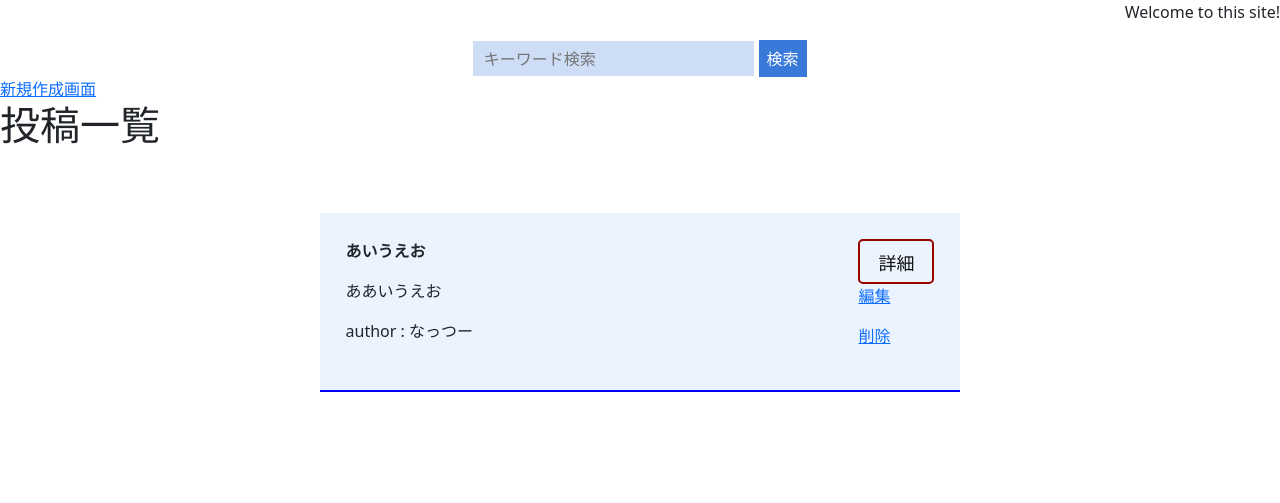
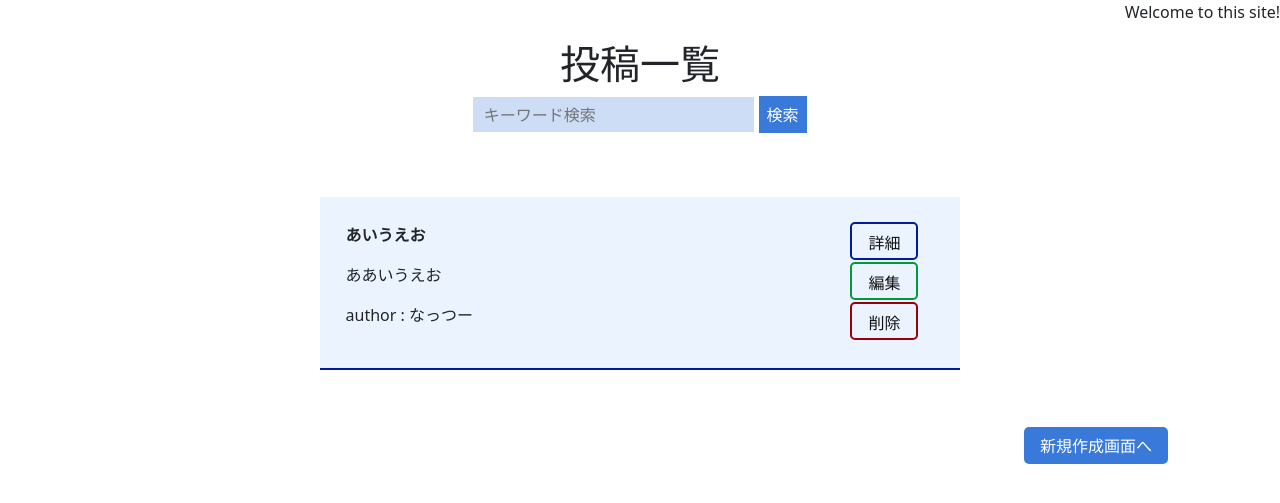
Before and after one commit to hoshiyanatsu/geektwitter, a Flask app: page / in a window 1280 px wide. Shown: the part 56-559 px from the top of the page. Run offline with Flask 3, Linux system fonts and the light colour scheme.

Commit message:
redesigned index.html

```diff
--- a/static/css/style.css
+++ b/static/css/style.css
@@ -1,11 +1,30 @@
 .message {
     text-align: right;
 }
-
+h1 {
+    width: fit-content;
+    margin: 0 auto;
+}
+.to-new-tweet-page {
+    width: 10em;
+    height: 2em;
+    background-color: #3879D9;
+    border-radius: 5px;
+    margin-left: 80%;
+    text-align: center;
+    padding: 0.5em 1em 0.4em;
+    text-decoration: none;
+    color: white;
+}
+.to-new-tweet-page:hover {
+    background-color: #001c99;
+    color: white;
+    text-decoration: none;
+}
 .tweet-content {
     margin: 5% auto;
     width: 50%;
-    border-bottom: solid 2px blue;
+    border-bottom: solid 2px #001c99;
     background-color: rgb(235, 243, 255);
     padding: 2%;
     display: flex;
@@ -33,34 +52,45 @@
     width: 3.0em;
     height: 37px;
   }
-  .show-button {
-    font-size: 18px;
-    display: inline-block;
+  .search input[type="submit"]:hover{
+    background: #2959a2;
+  }
+.atag div {
+    padding: 0.5em 1em 0.5em;
+}
+.show-button {
     padding: 0.5em 1em 0.3em;
-    position: relative;
-    color: #990000;
-    border: solid 2px #990000;
+    border: solid 2px #001c99;
     border-radius: 5px;
-    background-color: transparent;
-    cursor: pointer;
-  }
-
-  .show-button a {
     text-decoration: none;
     color: rgb(18, 18, 18);
-  }
-  .show-button a:hover {
+}
+.show-button:hover {
+    background-color: #001c99;
+    color: white;
     text-decoration: none;
-    color: rgb(0, 0, 0);
-  }
-  .show-button:before {
-    background-color: #f1e2e2;
+}
+.edit-button {
+    padding: 0.5em 1em 0.3em;
+    border: solid 2px #00993b;
     border-radius: 5px;
-    content: "";
-    width: 100%;
-    height: 100%;
-    position: absolute;
-    left: 5px;
-    top: 5px;
-    z-index: -1;
-  }
+    text-decoration: none;
+    color: rgb(18, 18, 18);
+}
+.edit-button:hover {
+    background-color: #00993b;
+    color: white;
+    text-decoration: none;
+}
+.delete-button {
+    padding: 0.5em 1em 0.3em;
+    border: solid 2px #99000d;
+    border-radius: 5px;
+    text-decoration: none;
+    color: rgb(18, 18, 18);
+}
+.delete-button:hover {
+    background-color: #99000d;
+    color: white;
+    text-decoration: none;
+}
--- a/templates/index.html
+++ b/templates/index.html
@@ -1,21 +1,13 @@
+<link href="https://stackpath.bootstrapcdn.com/font-awesome/4.7.0/css/font-awesome.min.css" rel="stylesheet">
 {% extends "layout.html" %}
 {% block content %}
-    <div class="message">
-        {% if current_user.is_authenticated %}
-            <p>Hello {{ current_user.username }}</p>
-        {% else %}
-            <p>Welcome to this site!</p>
-        {% endif %}
-    </div>
-    <link href="https://stackpath.bootstrapcdn.com/font-awesome/4.7.0/css/font-awesome.min.css" rel="stylesheet">
+    <h1>投稿一覧</h1>
     <div class="search">
         <form>
             <input type="text" size="25" placeholder="  キーワード検索" name="search">
             <input type="submit" value="検索">
         </form>
     </div>
-    <a href="/new">新規作成画面</a>
-    <h1>投稿一覧</h1>
     {% for post in posts %}
     <div class="tweet-content">
         <div class="content">
@@ -24,10 +16,11 @@
             <p>author : {{post.user.username}}</p>
         </div>
         <div class="atag">
-            <div class="show-button"><a href="{{post.id}}/show">詳細</a></div>
-            <p><a href="{{post.id}}/edit">編集</a></p>
-            <p><a href="{{post.id}}/delete">削除</a></p>
+            <div><a href="{{post.id}}/show" class="show-button">詳細</a></div>
+            <div><a href="{{post.id}}/edit" class="edit-button">編集</a></div>
+            <div><a href="{{post.id}}/delete" class="delete-button">削除</a></div>
         </div>
     </div>
+    <a href="/new" class="to-new-tweet-page">新規作成画面へ</a>
     {% endfor %}
 {% endblock %}
--- a/templates/layout.html
+++ b/templates/layout.html
@@ -20,6 +20,13 @@
                 {% endif %}
             </div>
           </nav>
+        <div class="message">
+            {% if current_user.is_authenticated %}
+                <p>Hello {{ current_user.username }}</p>
+            {% else %}
+                <p>Welcome to this site!</p>
+            {% endif %}
+        </div>
         <script src="https://cdn.jsdelivr.net/npm/bootstrap@5.3.0/dist/js/bootstrap.bundle.min.js" integrity="sha384-geWF76RCwLtnZ8qwWowPQNguL3RmwHVBC9FhGdlKrxdiJJigb/j/68SIy3Te4Bkz" crossorigin="anonymous"></script>
         <script src="https://cdn.jsdelivr.net/npm/@popperjs/core@2.11.8/dist/umd/popper.min.js" integrity="sha384-I7E8VVD/ismYTF4hNIPjVp/Zjvgyol6VFvRkX/vR+Vc4jQkC+hVqc2pM8ODewa9r" crossorigin="anonymous"></script>
         <script src="https://cdn.jsdelivr.net/npm/bootstrap@5.3.0/dist/js/bootstrap.min.js" integrity="sha384-fbbOQedDUMZZ5KreZpsbe1LCZPVmfTnH7ois6mU1QK+m14rQ1l2bGBq41eYeM/fS" crossorigin="anonymous"></script>
```
Also changed, not shown: instance/test.db.
